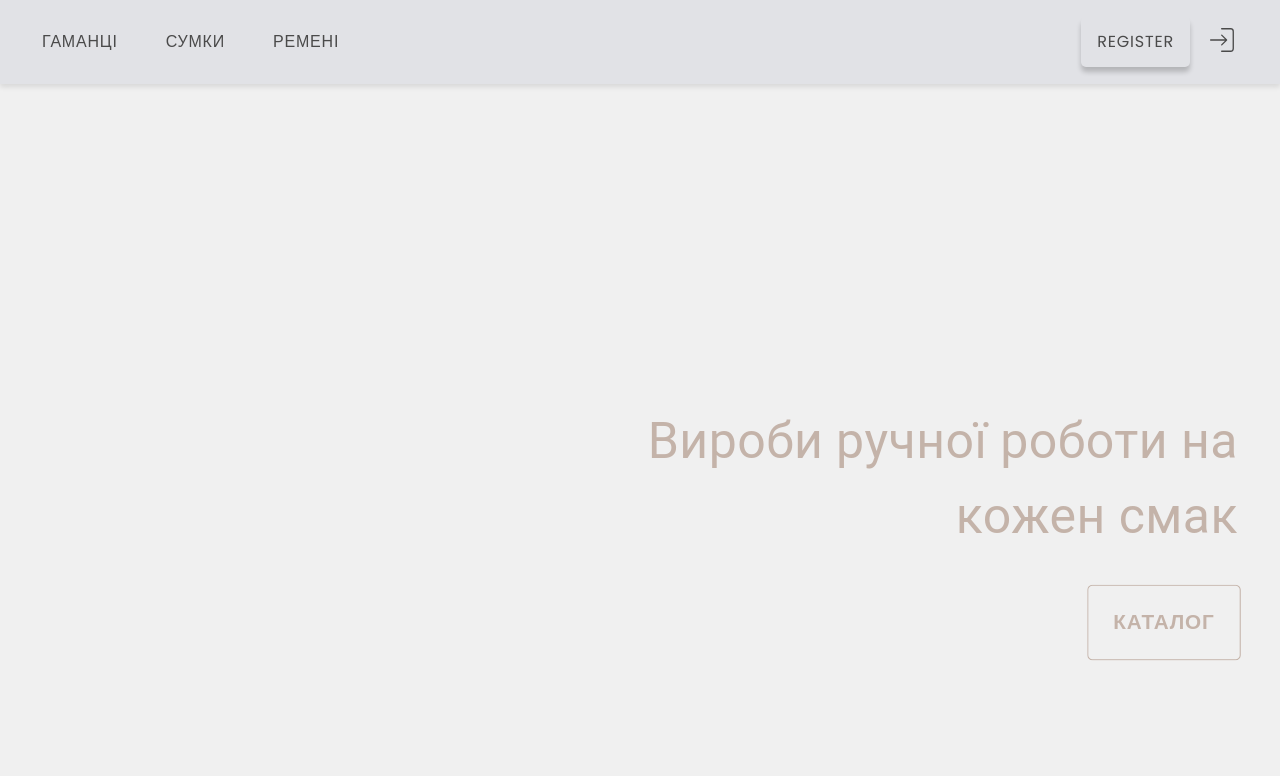
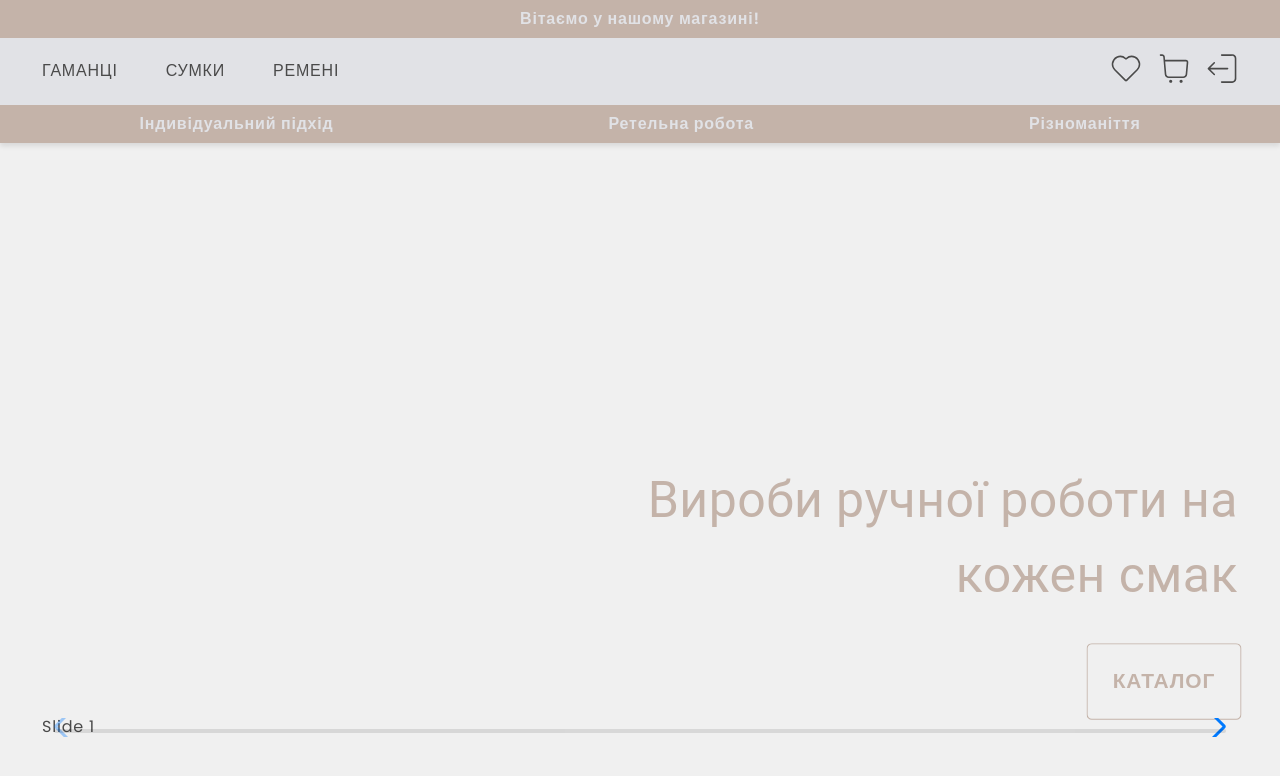
Before and after one commit to KaterynaKocheharova/Handmade-Products-Store, a React (Vite) app: page / in a window 1280 px wide. Shown: the top 776 px of the page. Built offline with nearby package versions, Linux system fonts and the light colour scheme.

Commit message:
add swiper base

```diff
--- a/package.json
+++ b/package.json
@@ -25,7 +25,8 @@
     "react-intersection-observer": "^9.13.0",
     "react-redux": "^9.1.2",
     "react-router-dom": "^6.25.0",
-    "redux-persist": "^6.0.0"
+    "redux-persist": "^6.0.0",
+    "swiper": "^11.1.7"
   },
   "devDependencies": {
     "@types/react": "^18.3.3",
--- a/src/components/NavBar/NavBar.jsx
+++ b/src/components/NavBar/NavBar.jsx
@@ -7,6 +7,7 @@ import MobileMenu from "./MobileMenu/MobileMenu";
 import AuthNav from "components/AuthNav/AuthNav";
 import UserMenu from "components/UserMenu/UserMenu";
 import Stack from "@mui/material/Stack";
+import { Typography } from "@mui/material";
 import logo from "../../assets/My_Assets/logo.jpg";
 import css from "./NavBar.module.css";
 
@@ -14,6 +15,16 @@ const NavBar = () => {
   const isLoggedIn = useSelector(selectIsLoggedIn);
   return (
     <Header>
+      <Stack
+        justifyContent="center"
+        alignItems="center"
+        sx={{
+          padding: "10px",
+          backgroundColor: "var(--accent-color)}",
+        }}
+      >
+        <p className={css.text}>Вітаємо у нашому магазині!</p>
+      </Stack>
       <Container>
         <Stack
           direction="row"
@@ -21,12 +32,27 @@ const NavBar = () => {
           alignItems="center"
           spacing={2}
         >
-          <Navigation/>
+          <Navigation />
           {/* <img src={logo} alt="logo"/> */}
           <MobileMenu />
           {isLoggedIn ? <UserMenu /> : <AuthNav />}
         </Stack>
       </Container>
+      <Stack
+          direction="row"
+          justifyContent="space-around"
+          alignItems="center"
+          spacing={2}
+          sx={{
+            padding: "10px",
+            backgroundColor: "var(--accent-color)}",
+          }}
+        >
+
+          <p  className={css.text}>Індивідуальний підхід</p>
+          <p  className={css.text}>Ретельна робота</p>
+          <p  className={css.text}>Різноманіття</p>
+        </Stack>
     </Header>
   );
 };
--- a/src/components/NavBar/NavBar.module.css
+++ b/src/components/NavBar/NavBar.module.css
@@ -11,3 +11,8 @@
   display: flex;
   gap: 1rem;
 }
+
+.text {
+  font-weight: 600;
+color: var(--secondary-bg-color)
+}
--- /dev/null
+++ b/src/components/Swiper/Swiper.jsx
@@ -0,0 +1,32 @@
+// import Swiper core and required modules
+import { Navigation, A11y } from 'swiper/modules';
+
+import { Swiper, SwiperSlide } from 'swiper/react';
+
+// Import Swiper styles
+import 'swiper/css';
+import 'swiper/css/navigation';
+import 'swiper/css/pagination';
+import 'swiper/css/scrollbar';
+
+const ImagesSwiper = () => {
+  return (
+    <Swiper
+      // install Swiper modules
+      modules={[Navigation, A11y]}
+      spaceBetween={50}
+      slidesPerView={1}
+      navigation
+      scrollbar={{ draggable: true }}
+      onSwiper={(swiper) => console.log(swiper)}
+      onSlideChange={() => console.log('slide change')}
+    >
+      <SwiperSlide>Slide 1</SwiperSlide>
+      <SwiperSlide>Slide 2</SwiperSlide>
+      <SwiperSlide>Slide 3</SwiperSlide>
+      <SwiperSlide>Slide 4</SwiperSlide>
+    </Swiper>
+  );
+};
+
+export default ImagesSwiper;
--- a/src/components/UserMenu/UserMenu.jsx
+++ b/src/components/UserMenu/UserMenu.jsx
@@ -2,18 +2,21 @@ import { Stack } from "@mui/material";
 import CustomNavLink from "components/common/CustomNavLink/CustomNavLink";
 import { CiLogout } from "react-icons/ci";
 import { CiShoppingCart } from "react-icons/ci";
-
+import { CiHeart } from "react-icons/ci";
 import css from "./UserMenu.module.css";
 
 const UserMenu = () => {
   return (
     <Stack direction="row" spacing={2} alignItems="center">
       <CustomNavLink>
+        <CiHeart className={css.icon} />
+      </CustomNavLink>
+      <CustomNavLink>
         <CiShoppingCart className={css.icon} />
       </CustomNavLink>
-      <a>
+      <CustomNavLink>
         <CiLogout className={css.icon} />
-      </a>
+      </CustomNavLink>
     </Stack>
   );
 };
--- a/src/pages/HomePage/HomePage.jsx
+++ b/src/pages/HomePage/HomePage.jsx
@@ -1,8 +1,7 @@
-import css from "./HomePage.module.css";
 import Section from "components/common/Section/Section";
 import Container from "components/common/Container/Container";
 import Hero from "components/Hero/Hero";
-import AnimatedTitle from "components/common/AnimatedTitle/AnimatedTitle";
+import ImagesSwiper from "components/Swiper/Swiper";
 
 
 const HomePage = () => {
@@ -10,6 +9,7 @@ const HomePage = () => {
     <Section type="hero">
       <Container>
         <Hero/>
+        <ImagesSwiper/>
       </Container>
     </Section>
   );
--- a/src/redux/auth/slice.js
+++ b/src/redux/auth/slice.js
@@ -8,7 +8,7 @@ const authInitialState = {
     email: null,
   },
   token: null,
-  isLoggedIn: false,
+  isLoggedIn: true,
   loading: null,
   error: null,
 };
```
Also changed, not shown: src/components/NavBar/MobileMenu/MobileMenu.jsx (line endings or trailing spaces), src/components/Swiper/Swiper.module.css (added), 1 other file (tests, documents, lock files or other folders).
